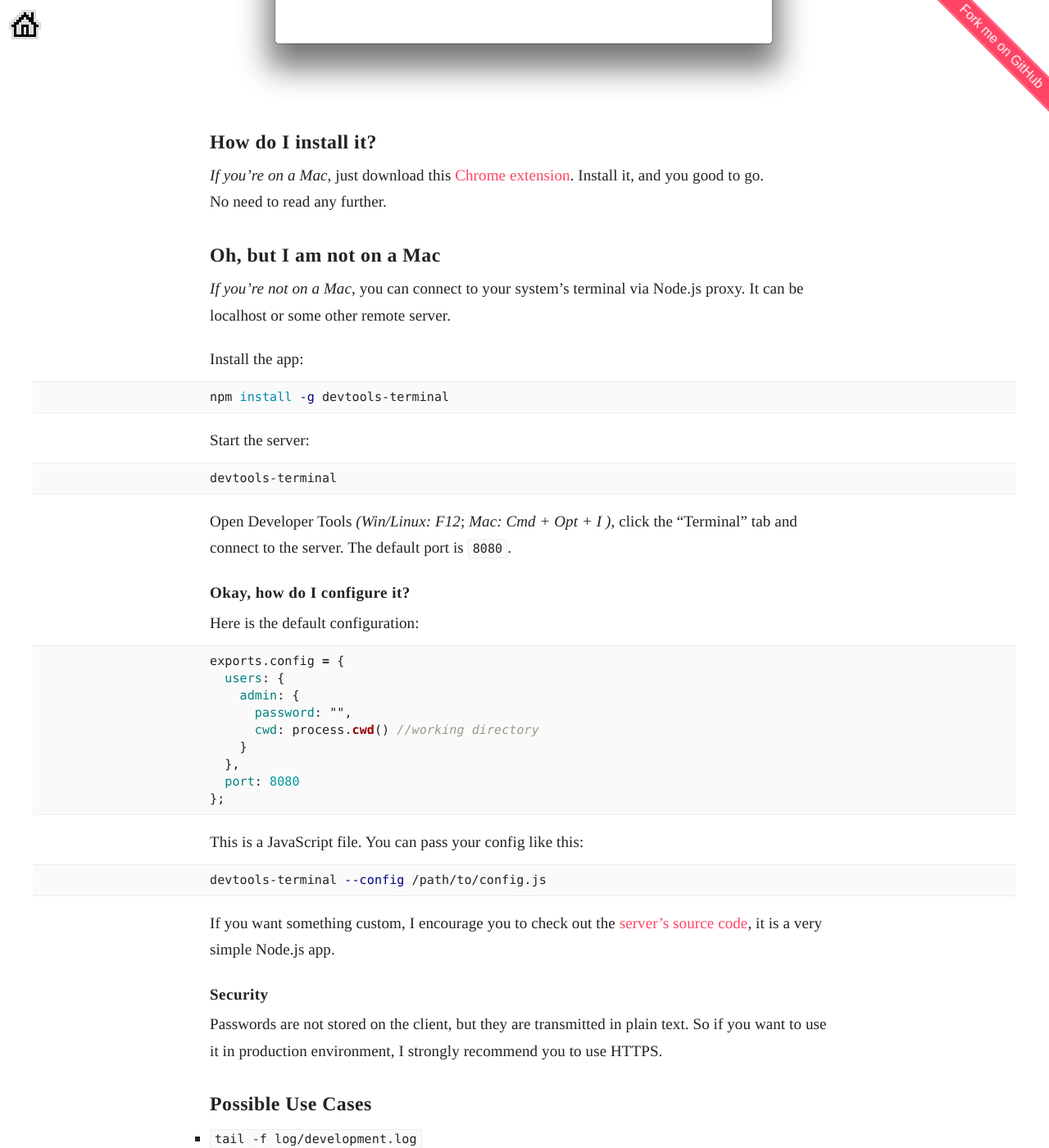
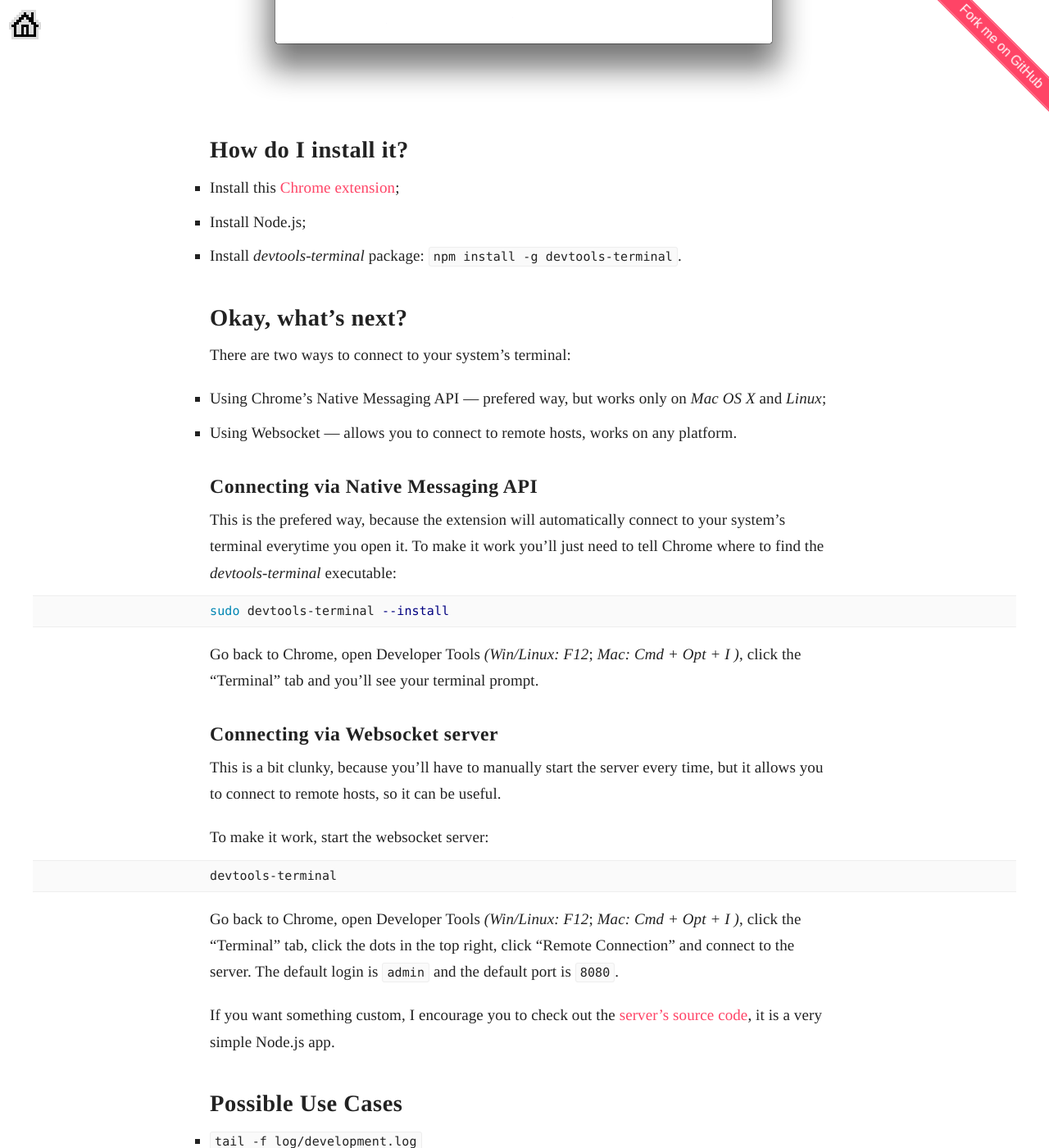
Before and after one commit to petethepig/petethepig.github.io, a Jekyll site: the page built from _posts/2013-09-12-devtools-terminal.md, in a window 1280 px wide and 1400 px high, scrolled down 674 px. Shown: the whole window at 82% size. Built offline with Jekyll 4.4.1, drawn with Linux system fonts in a browser that asks for light colours; some web fonts are replaced.

Commit message:
Updated the devtools-terminal post

```diff
--- a/_posts/2013-09-12-devtools-terminal.md
+++ b/_posts/2013-09-12-devtools-terminal.md
@@ -11,72 +11,60 @@ tags:
   <img class='gif' style="width: 606px; height: 434px; margin: 0; position: absolute; top: 29px; left: 50px; border-radius: 0 0 2px 2px; overflow:hidden;" src="/assets/images/cat-demo.gif" />
 </div>
 
-#### How do I install it?
+### How do I install it?
 
-*If you're on a Mac*, just download this [Chrome extension](https://chrome.google.com/webstore/detail/leakmhneaibbdapdoienlkifomjceknl). Install it, and you good to go.
-<br>No need to read any further.
+- Install this [Chrome extension](https://chrome.google.com/webstore/detail/leakmhneaibbdapdoienlkifomjceknl);
+- Install Node.js;
+- Install *devtools-terminal* package: `npm install -g devtools-terminal`.
 
-#### Oh, but I am not on a Mac
 
-*If you're not on a Mac*, you can connect to your system's terminal via Node.js proxy. It can be localhost or some other remote server.
+### Okay, what's next?
 
-Install the app:
+There are two ways to connect to your system's terminal:
+- Using Chrome's **Native Messaging API** — prefered way, but works only on *Mac OS X* and *Linux*;
+- Using **Websocket** — allows you to connect to remote hosts, works on any platform.
+
+
+#### Connecting via Native Messaging API
+
+This is the prefered way, because the extension will automatically connect to your system's terminal everytime you open it.
+To make it work you'll just need to tell Chrome where to find the *devtools-terminal* executable:
+
 {% highlight bash %}
-npm install -g devtools-terminal
+sudo devtools-terminal --install
 {% endhighlight %}
 
-Start the server:
+Go back to Chrome, open Developer Tools *(Win/Linux:* ***F12***; *Mac:* ***Cmd + Opt + I*** *)*, click the "Terminal" tab and you'll see your terminal prompt.
+
+#### Connecting via Websocket server
+
+This is a bit clunky, because you'll have to manually start the server every time, but it allows you to connect to remote hosts, so it can be useful.
+
+To make it work, start the websocket server:
 
 {% highlight bash %}
 devtools-terminal
 {% endhighlight %}
 
-Open Developer Tools *(Win/Linux:* ***F12***; *Mac:* ***Cmd + Opt + I*** *)*, click the "Terminal" tab and connect to the server.
-The default port is `8080`.
-
-
-##### Okay, how do I configure it?
-
-Here is the default configuration:
-
-{% highlight javascript %}
-exports.config = {
-  users: {
-    admin: {
-      password: "",
-      cwd: process.cwd() //working directory
-    }
-  },
-  port: 8080
-};
-{% endhighlight %}
-
-This is a JavaScript file. You can pass your config like this:
-
-{% highlight bash %}
-devtools-terminal --config /path/to/config.js
-{% endhighlight %}
+Go back to Chrome, open Developer Tools *(Win/Linux:* ***F12***; *Mac:* ***Cmd + Opt + I*** *)*, click the "Terminal" tab, click the dots in the top right, click "Remote Connection" and connect to the server.
+The default login is `admin` and the default port is `8080`.
 
 If you want something custom, I encourage you to check out the [server's source code](https://raw.github.com/petethepig/devtools-terminal/master/backend/bin/devtools-terminal), it is a very simple Node.js app.
 
-
-##### Security
-
-Passwords are not stored on the client, but they are transmitted in plain text. So if you want to use it in production environment, I strongly recommend you to use HTTPS.
-
-#### Possible Use Cases
+### Possible Use Cases
 
 * `tail -f log/development.log`
 * `rails console`
 * `psql`
+* `git`
 * and many more
 
 
-#### Thanks to
+### Thanks to
 
 [Christopher Jeffrey](https://github.com/chjj) for his [term.js](https://github.com/chjj/term.js) library which is awesome.
 
-#### If you like it
+### If you like it
 I encourage you to [follow me on Twitter](https://twitter.com/dmi3f) and [GitHub](https://github.com/petethepig)
 
 <div class="github-ribbon">
```
